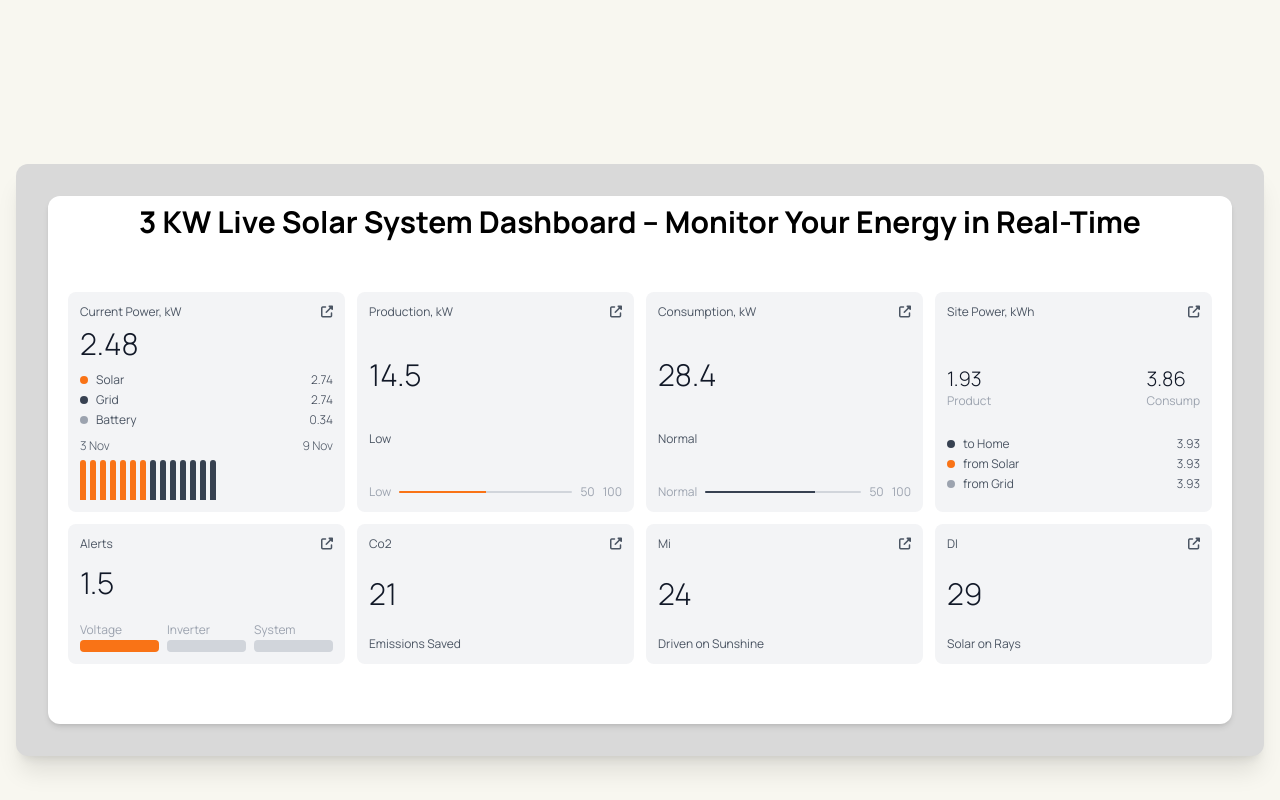
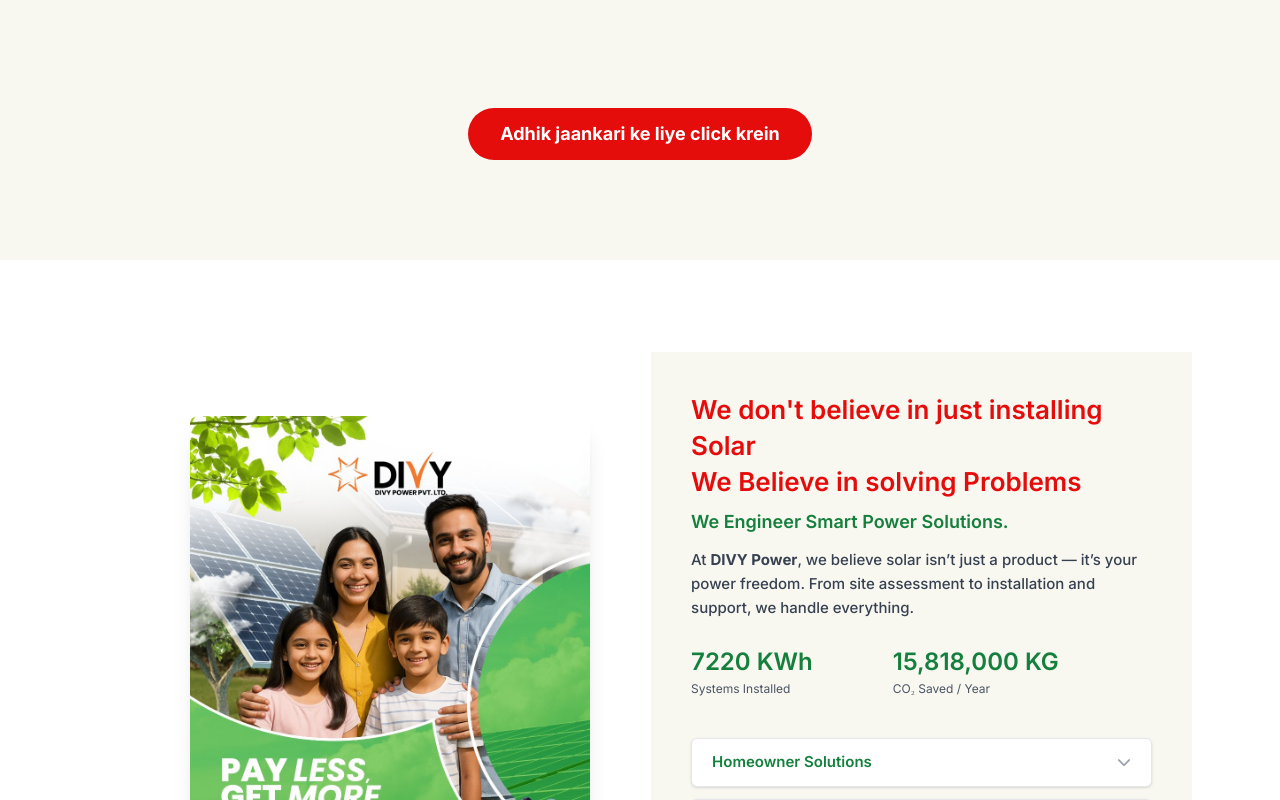
Before and after one commit to vanshika8484/Solar_web, a React (Vite) app: page / in a window 1280 px wide. Shown: the part 2880-3680 px from the top of the page. Built offline with nearby package versions, Linux system fonts and the light colour scheme; a web font is replaced by a local one.

Commit message:
Update Home.jsx

```diff
--- a/src/components/Home.jsx
+++ b/src/components/Home.jsx
@@ -131,9 +131,7 @@ function Home() {
         <SolarCostCalculator />
 
       </section>
-      <section className="-mt-20 2xl:-mt-[270px] About1 ">
-        <Dashboard />
-      </section>
+
       <section className=" h-72">
         <div className="text-center About1  py-6 mb-10  -mt-36 lg:-mt-44 md:-mt-40 ">
           <button className="bg-[#E50C0C] hover:bg-red-700 text-white font-bold py-3 px-8 rounded-full text-lg transition duration-300">
```
